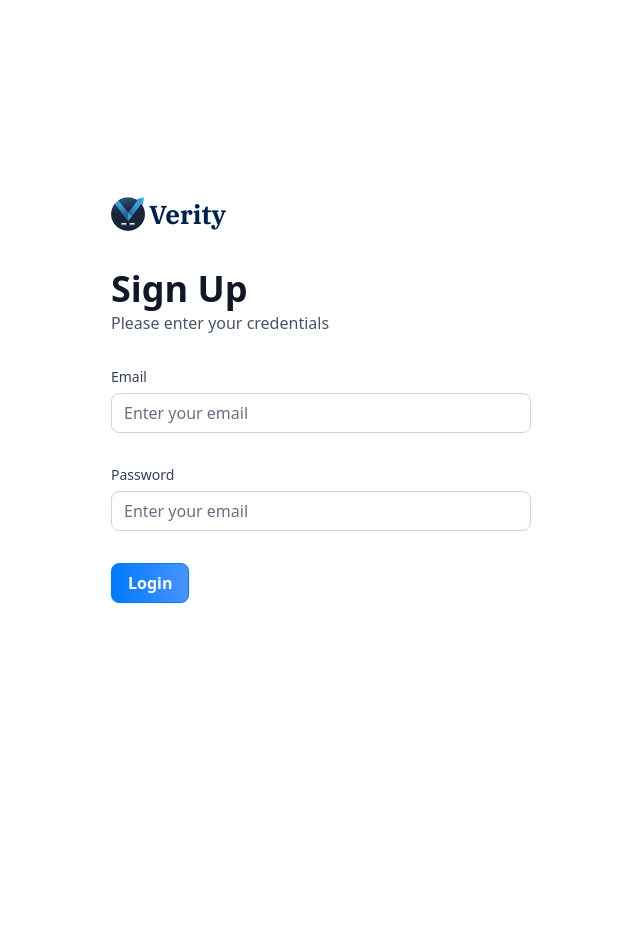
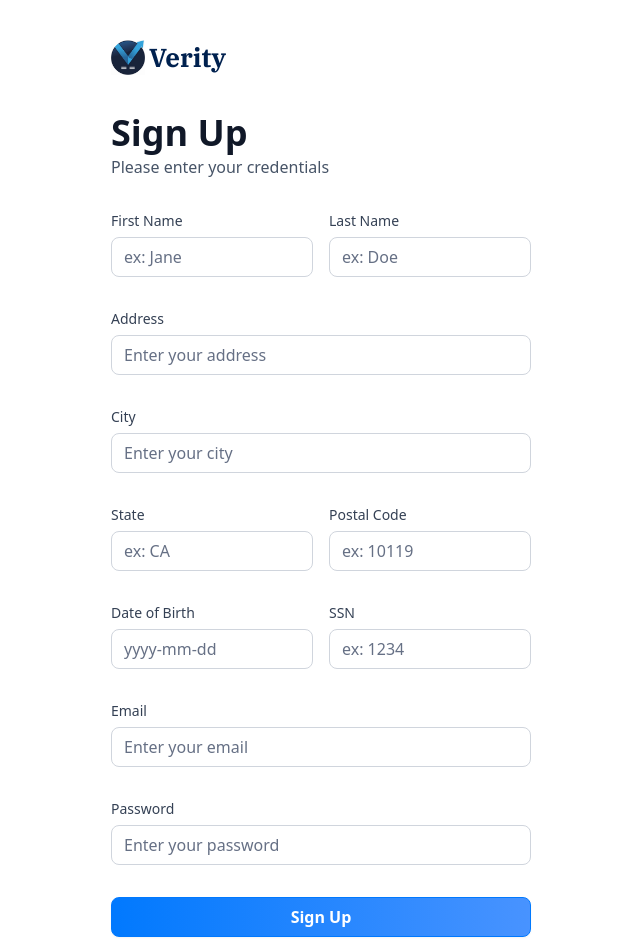
Before and after one commit to jjjosephn/Verity, a Next.js app: page /sign-up in a window 1280 px wide. Shown: the top 952 px of the page, without its empty margins (319-959 px from the left). Before the commit the page ends 800 px from the top, so only its background shows below. Built offline with nearby package versions, Linux system fonts and the light colour scheme.

Commit message:
Implement sign in and sign up forms

```diff
--- a/components/AuthForm.tsx
+++ b/components/AuthForm.tsx
@@ -5,28 +5,58 @@ import Image from 'next/image'
 import { useState } from 'react'
 import { zodResolver } from "@hookform/resolvers/zod"
 import { useForm } from "react-hook-form"
-import { z } from "zod"
+import { set, z } from "zod"
 import { Button } from "@/components/ui/button"
 import { Form } from "@/components/ui/form"
-
+import { useRouter } from 'next/router'
 import CustomInput from './CustomInput'
 import { authFormSchema } from '@/lib/utils'
+import { Loader2 } from 'lucide-react'
 
 const AuthForm = ({ type } : { type: string }) => {
+   // const router = useRouter()
    const [user, setUser] = useState(null)
-   const form = useForm<z.infer<typeof authFormSchema>>({
-      resolver: zodResolver(authFormSchema),
+   const [isLoading, setIsLoading] = useState(false)
+   const formSchema = authFormSchema(type)
+   const form = useForm<z.infer<typeof formSchema>>({
+      resolver: zodResolver(formSchema),
       defaultValues: {
          email: "",
          password: "",
+         firstName: "",
+         lastName: "",
+         address: "",
+         state: "",
+         postalCode: "",
+         dateOfBirth: "",
+         ssn: "",
       },
    })
 
     // 2. Define a submit handler.
-   function onSubmit(values: z.infer<typeof authFormSchema>) {
-      // Do something with the form values.
-      // ✅ This will be type-safe and validated.
-      console.log(values)
+   const onSubmit = async(data: z.infer<typeof formSchema>) => {
+      setIsLoading(true)
+      try {
+         if (type === 'sign-in') {
+            // const respose = await signIn({
+            //    email: data.email,
+            //    password: data.password
+            // })
+
+            // if(response) {
+            //    router.push('/')
+            // }
+         }
+         if (type === 'sign-up') {
+            // const newUser = await signUp(data)
+            // setUser(newUser)
+         }
+      } catch (error) {
+         console.log(error)
+      } finally {
+         setIsLoading(false)
+      }
+
    }
 
 
@@ -56,8 +86,27 @@ const AuthForm = ({ type } : { type: string }) => {
             {/* Plaid */}
          </div>
       ) : (
+         <>
             <Form {...form}>
                <form onSubmit={form.handleSubmit(onSubmit)} className="space-y-8">
+                  {type === 'sign-up' && (
+                     <>
+                        <div className='flex gap-4'>
+                           <CustomInput control={form.control} name='firstName' label='First Name' placeholder='ex: Jane' />
+                           <CustomInput control={form.control} name='lastName' label='Last Name' placeholder='ex: Doe' />
+                        </div>
+                        <CustomInput control={form.control} name='address' label='Address' placeholder='Enter your address' />
+                        <CustomInput control={form.control} name='city' label='City' placeholder='Enter your city' />
+                        <div className='flex gap-4'>
+                           <CustomInput control={form.control} name='state' label='State' placeholder='ex: CA' />
+                           <CustomInput control={form.control} name='postalCode' label='Postal Code' placeholder='ex: 10119' />
+                        </div>
+                        <div className='flex gap-4'>
+                           <CustomInput control={form.control} name='dateOfBirth' label='Date of Birth' placeholder='yyyy-mm-dd' />
+                           <CustomInput control={form.control} name='ssn' label='SSN' placeholder='ex: 1234' />
+                        </div>
+                     </>
+                  )}
                   <CustomInput
                      control={form.control}
                      name='email'
@@ -69,12 +118,31 @@ const AuthForm = ({ type } : { type: string }) => {
                      control={form.control}
                      name='password'
                      label='Password'
-                  placeholder='Enter your email'
+                     placeholder='Enter your password'
                   />
 
-               <Button type="submit" className='form-btn'>Login</Button>
+                  <div className='flex flex-col gap-4'>
+                     <Button type="submit" disabled={isLoading} className='form-btn'>
+                        {isLoading ? (
+                           <>
+                              <Loader2 className='animate-spin' size={20} />
+                              <p>Loading...</p>
+                           </>
+                        ) : type === 'sign-in' ? 'Log in' : 'Sign Up' }
+                     </Button>
+                  </div>
                </form>
             </Form>
+            <footer className='flex justify-center gap-1'>
+               <p className='text-14 font-normal text-gray-400'>
+                  {type==='sign-in' ? 'Don\'t have an account? ' : 'Already have an account? '}
+                  <Link className='form-link' href={type === 'sign-up' ? '/sign-in' : '/sign-up' }>
+                     {type === 'sign-in' ? 'Sign up' : 'Sign in'}
+                  </Link>
+               </p>
+
+            </footer>
+         </>
       )}
    </section>
   )
--- a/components/CustomInput.tsx
+++ b/components/CustomInput.tsx
@@ -13,9 +13,10 @@ import { Control, Field, FieldPath } from 'react-hook-form'
 import { z } from 'zod'
 import { authFormSchema } from '@/lib/utils'
 
+const formSchema = authFormSchema('sign-up')
 interface CustomInputProps {
-   control: Control<z.infer<typeof authFormSchema>>,
-   name: FieldPath<z.infer<typeof authFormSchema>>,
+   control: Control<z.infer<typeof formSchema>>,
+   name: FieldPath<z.infer<typeof formSchema>>,
    label: string,
    placeholder: string
 }
--- a/lib/utils.ts
+++ b/lib/utils.ts
@@ -195,7 +195,15 @@ export const getTransactionStatus = (date: Date) => {
   return date > twoDaysAgo ? "Processing" : "Success";
 };
 
-export const authFormSchema = z.object({
+export const authFormSchema = (type: string) => z.object({
   email: z.string().email('Invalid Email'),
   password: z.string().min(8, 'Invalid Password'),
-})
+  firstName: type === 'sign-up' ? z.string().optional() : z.string().min(3, 'First Name must be at least 3 characters'),
+  lastName: type === 'sign-up' ? z.string().optional() : z.string().min(3, 'Last Name must be at least 3 characters'),
+  address: type === 'sign-up' ? z.string().optional() : z.string().min(3, 'Address must be at least 3 characters').max(50, 'Address must be at most 50 characters'),
+  city: type === 'sign-up' ? z.string().optional() : z.string().min(3, 'City must be at least 3 characters').max(50, 'Address must be at most 50 characters'),
+  state: type === 'sign-up' ? z.string().optional() : z.string().min(2, 'State must be 2 characters').max(2, 'State must be 2 characters'),
+  postalCode: type === 'sign-up' ? z.string().optional() : z.string().min(3, 'Postal Code must be at least 3 characters').max(5, 'Postal Code must be at most 5 characters'),
+  dateOfBirth: type === 'sign-up' ? z.string().optional() : z.string().min(10, 'Date of Birth must be 10 characters').max(10, 'Date of Birth must be 10 characters'),
+  ssn: type === 'sign-up' ? z.string().optional() : z.string().min(4, 'SSN must be 4 characters').max(4, 'SSN must be 4 characters')
+});
```
Lines whose indentation alone changed are shown as unchanged.
